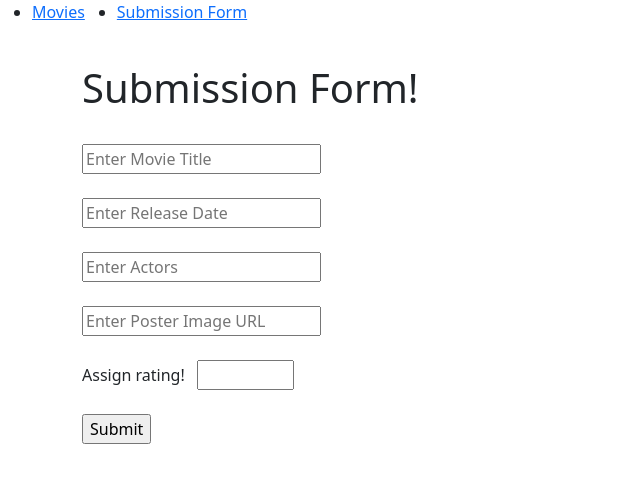
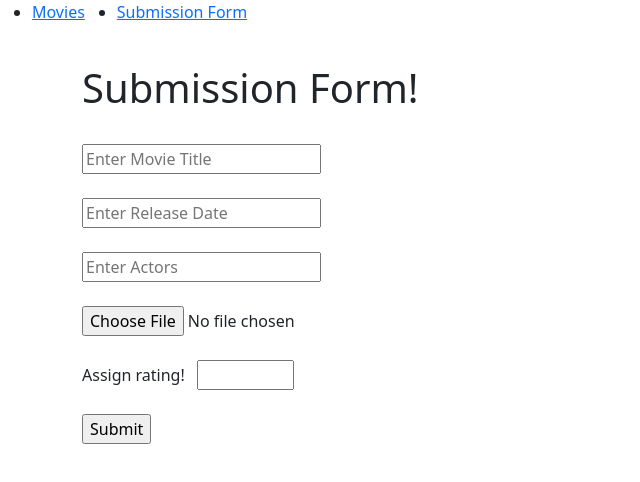
Before and after one commit to DANCON1/CP3010-React-Assign2, a React (Create React App) app in the folder new-movies-app/: page /submission in a window 1280 px wide. Shown: the top 482 px of the page, without its empty margins (0-640 px from the left). Built offline with nearby package versions, Linux system fonts and the light colour scheme; no server answers.

Commit message:
Added file upload functionality

```diff
--- a/new-movies-app/src/SubmissionForm.js
+++ b/new-movies-app/src/SubmissionForm.js
@@ -12,7 +12,7 @@ function SubmissionForm(props) {
 
     return (
         <Container fluid='sm'>
-        <form method="post" action="/submission" id="form_display">
+        <form method="post" action="/submission" enctype="multipart/form-data" id="form_display">
             <br></br>
             <Row><Col>
             <h1>Submission Form!</h1>
@@ -47,10 +47,10 @@ function SubmissionForm(props) {
             <br></br>
             <Row><Col>
             <input
-                name="poster"
+                name="movie_poster"
                 ref={txtMoviePoster}
-                type="text"
-                placeholder="Enter Poster Image URL">
+                type="file"
+                accept="image/png, image/jpeg">
             </input>
             </Col></Row>
             <br></br>
```
